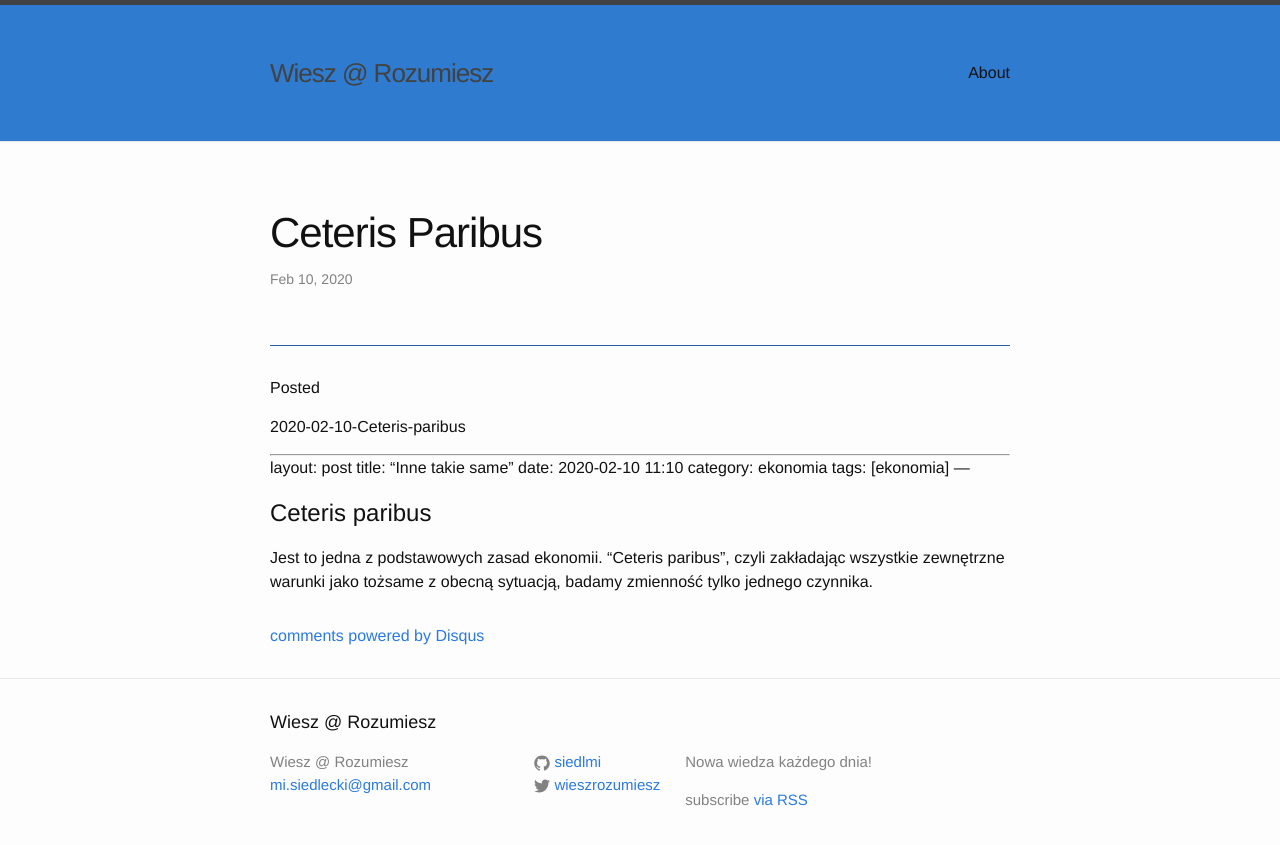
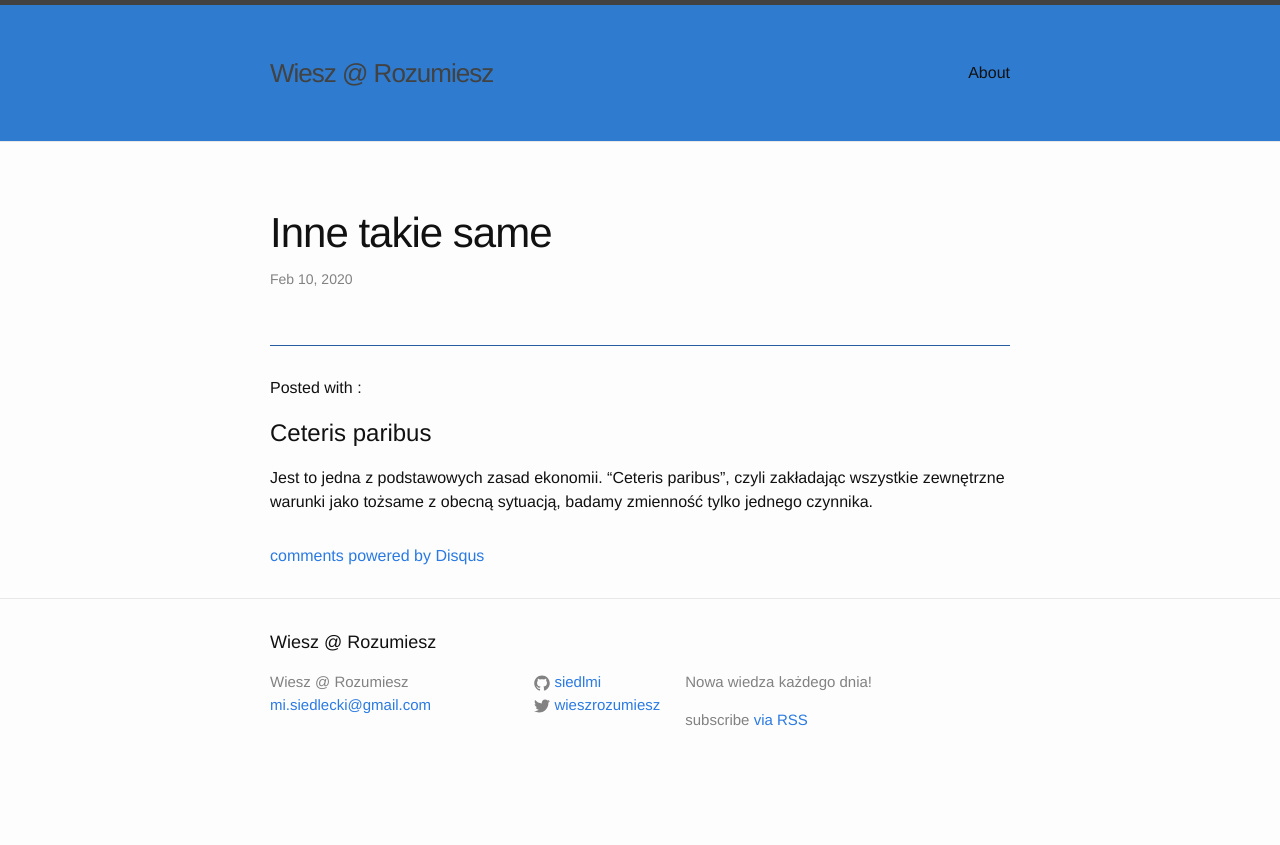
Before and after one commit to siedlmi/siedlmi.github.io, a Jekyll site: the page built from _posts/2020-02-10-Ceteris-paribus.md, in a window 1280 px wide. Shown: the top 845 px of the page. Built offline with Jekyll 4.4.1, drawn with Linux system fonts in a browser that asks for light colours; comment, search, counter and statistics services are not loaded.

Commit message:
Update 2020-02-10-Ceteris-paribus.md

```diff
--- a/_posts/2020-02-10-Ceteris-paribus.md
+++ b/_posts/2020-02-10-Ceteris-paribus.md
@@ -1,5 +1,3 @@
-2020-02-10-Ceteris-paribus
-
 ---
 layout: post
 title:  "Inne takie same"
```
